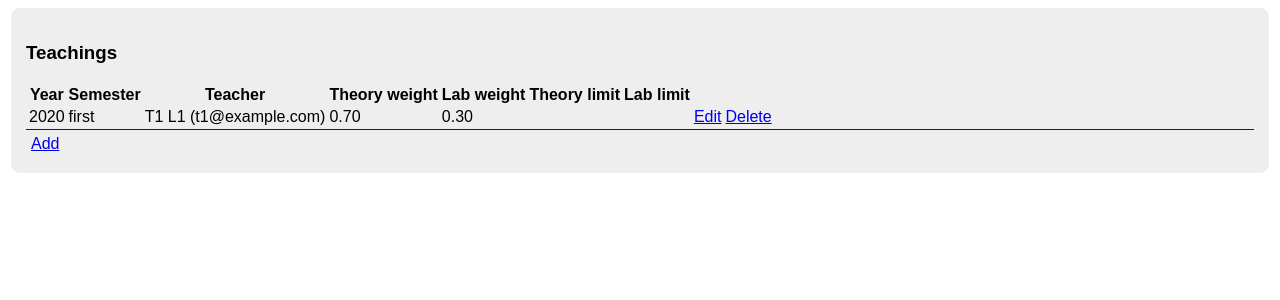
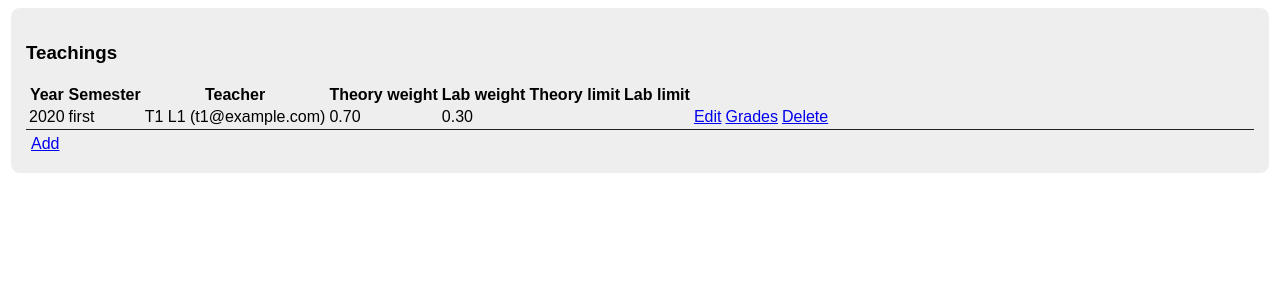
Before and after one commit to dim-tsoukalas/school-api, a Django app: a page that uses src/classes/templates/classes_details.html in a window 1280 px wide. Shown: the part 446-746 px from the top of the page. Run offline with Django 3.2, Linux system fonts and the light colour scheme; a user stored in the database is signed in; data comes from the database, SQL or seed files in the repository; data that the repository does not hold is empty; some libraries are stand-ins or nearby versions.

Commit message:
Rename Marks to Grades

```diff
--- a/src/classes/templates/classes_details.html
+++ b/src/classes/templates/classes_details.html
@@ -109,6 +109,12 @@
             Edit
           </a>
         </td>
+        <td>
+          <a class="teaching-update-a"
+             href="/departments/{{dept.id}}/classes/{{class.public_id}}/teaching/{{i.id}}/grades">
+            Grades
+          </a>
+        </td>
         {% endif %}
         {% if perm.is_admin %}
         <td>
```
